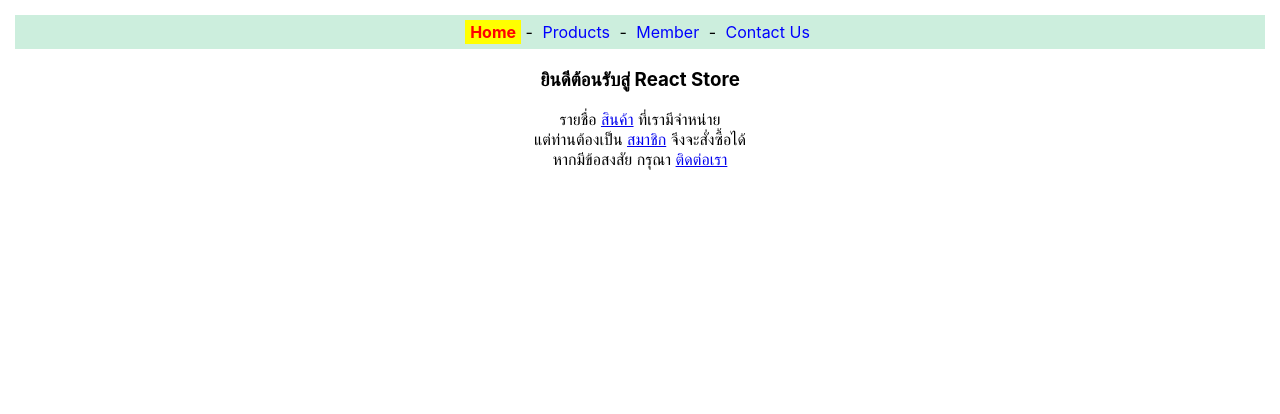
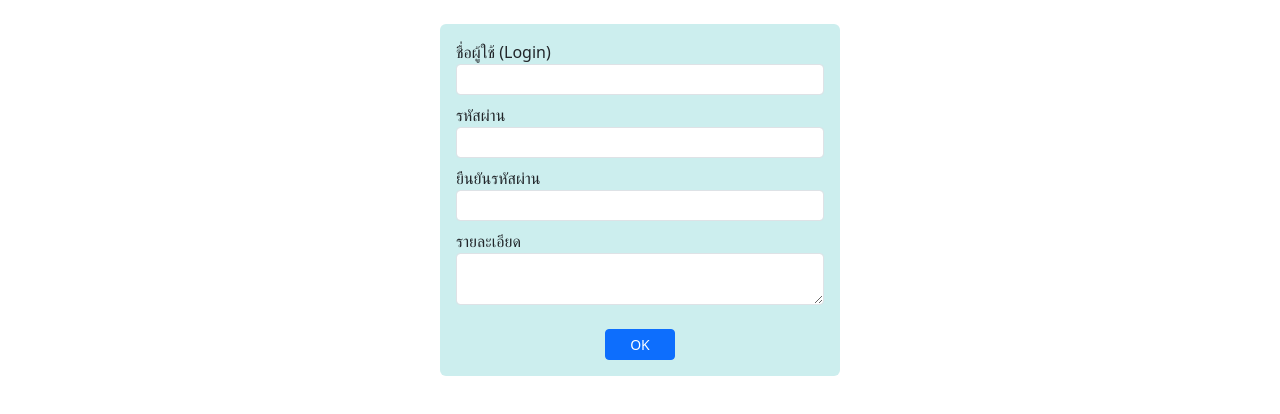
Before and after one commit to s6603051624032JJ/app1, a React (Create React App) app: page / in a window 1280 px wide. Shown: the top 414 px of the page. Built offline with nearby package versions, Linux system fonts and the light colour scheme.

Commit message:
add form-text.js

```diff
--- a/package.json
+++ b/package.json
@@ -7,6 +7,7 @@
     "@testing-library/jest-dom": "^6.9.1",
     "@testing-library/react": "^16.3.2",
     "@testing-library/user-event": "^13.5.0",
+    "bootstrap": "^5.3.8",
     "react": "^19.2.7",
     "react-dom": "^19.2.7",
     "react-router-dom": "^7.18.3",
--- a/src/App.js
+++ b/src/App.js
@@ -1,6 +1,6 @@
 import React from 'react'
-import Router4 from './router4'
+import FormText from './form-text';
 
 export default function App() {
-  return <Router4 />
+    return <FormText/>
 }
--- /dev/null
+++ b/src/form-text.js
@@ -0,0 +1,88 @@
+import React from 'react'
+
+export default function FormText() {
+    const textPswd = React.useRef()
+    const textPswd2 = React.useRef()
+
+    const onBlurPassword = () => {
+        let pswd = textPswd.current.value
+
+        if (pswd !== '' && !pswd.match(/^[0-9a-zA-Z]+$/)) {
+            textPswd.current.value = ''
+            alert('ต้องเป็น 0-9 หรือ a-z หรือ A-Z เท่านั้น')
+        }
+    }
+
+    const onBlurPassword2 = () => {
+        if (textPswd.current.value !== textPswd2.current.value) {
+            textPswd2.current.value = ''
+            alert('รหัสผ่านทั้งสองช่องไม่ตรงกัน')
+        }
+    }
+
+    return (
+        <div
+            className="mt-4 mx-auto p-3 rounded"
+            style={{ width: '400px', background: '#cee' }}
+        >
+            <form>
+                <div className="form-group mb-2">
+                    <label htmlFor="login">ชื่อผู้ใช้ (Login)</label>
+                    <input
+                        type="text"
+                        id="login"
+                        name="login"
+                        maxLength="20"
+                        className="form-control form-control-sm"
+                    />
+                </div>
+
+                <div className="form-group mb-2">
+                    <label htmlFor="pswd">รหัสผ่าน</label>
+                    <input
+                        type="password"
+                        id="pswd"
+                        name="pswd"
+                        maxLength="10"
+                        className="form-control form-control-sm"
+                        ref={textPswd}
+                        onBlur={onBlurPassword}
+                    />
+                </div>
+
+                <div className="form-group mb-2">
+                    <label htmlFor="pswd2">ยืนยันรหัสผ่าน</label>
+                    <input
+                        type="password"
+                        id="pswd2"
+                        name="pswd2"
+                        className="form-control form-control-sm"
+                        ref={textPswd2}
+                        onBlur={onBlurPassword2}
+                    />
+                </div>
+
+                <div className="form-group mb-4">
+                    <label htmlFor="memo">รายละเอียด</label>
+                    <textarea
+                        id="memo"
+                        name="memo"
+                        rows="2"
+                        maxLength="200"
+                        className="form-control form-control-sm"
+                    >
+                    </textarea>
+                </div>
+
+                <div className="text-center">
+                    <button
+                        type="button"
+                        className="btn btn-sm btn-primary px-4"
+                    >
+                        OK
+                    </button>
+                </div>
+            </form>
+        </div>
+    )
+}
--- a/src/index.js
+++ b/src/index.js
@@ -3,6 +3,8 @@ import ReactDOM from 'react-dom/client';
 import './index.css';
 import App from './App';
 import reportWebVitals from './reportWebVitals';
+import 'bootstrap/dist/css/bootstrap.min.css'
+import 'bootstrap/dist/js/bootstrap.bundle.min.js'
 
 const root = ReactDOM.createRoot(document.getElementById('root'));
 root.render(
```
Also changed, not shown: src/form-bootstrap.js (added, +27 -0 lines), src/form-search.js (added, +22 -0 lines), 1 other file (tests, documents, lock files or other folders).
